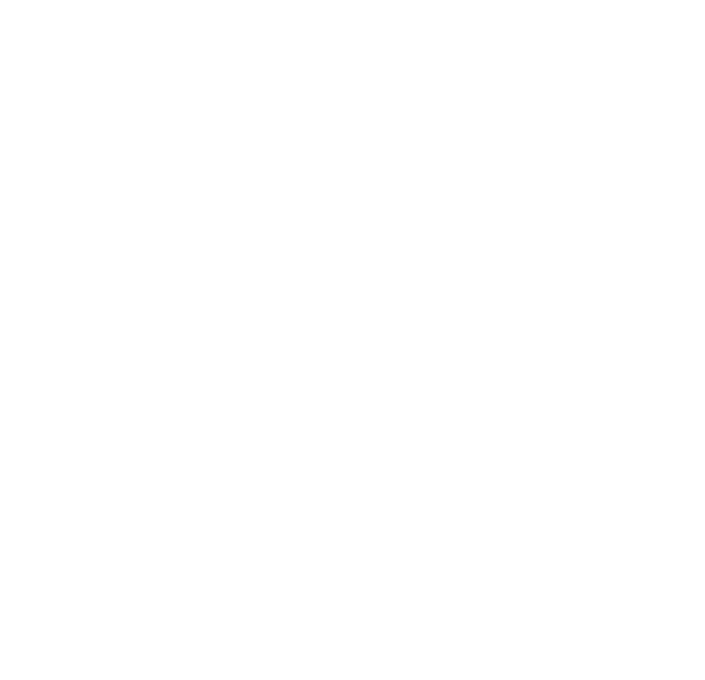
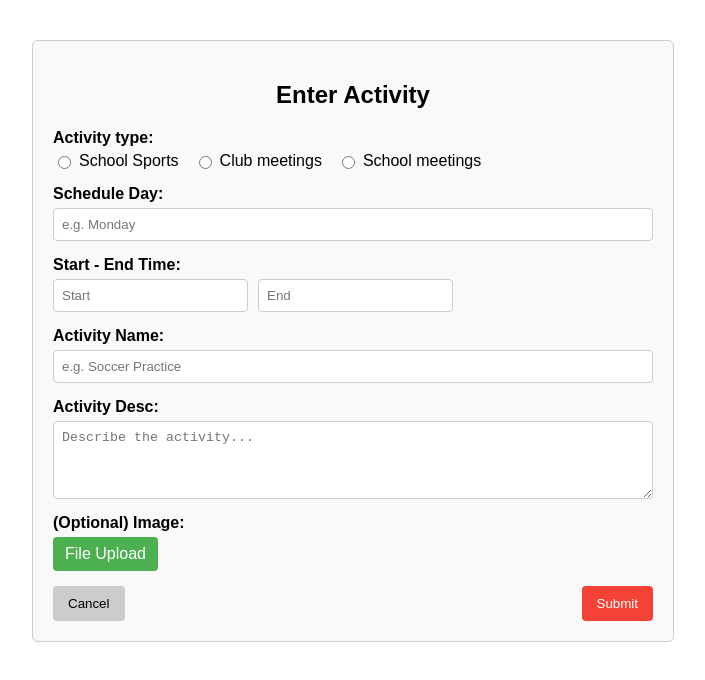
Before and after one commit to NCHS-Software-Engineering/Css-SlideCentral, a React (Create React App) app in the folder client/: page /activities in a window 1280 px wide. Before the commit this address had no page. Shown: the top 680 px of the page, without its empty margins (287-992 px from the left). Built offline with nearby package versions, Linux system fonts and the light colour scheme.

Commit message:
made activities page

```diff
--- a/client/src/App.js
+++ b/client/src/App.js
@@ -2,14 +2,15 @@
 import React from 'react';
 import { BrowserRouter as Router, Routes, Route } from 'react-router-dom';
 import Home from './pages/Home';
-// Import other pages as needed
+import ActivitiesForm from './pages/activitiesform'; // <-- Import your new component
 
 function App() {
   return (
     <Router>
       <Routes>
         <Route path="/" element={<Home />} />
-        {/* Add more routes here */}
+        {/* Add the new ActivitiesForm route */}
+        <Route path="/activities" element={<ActivitiesForm />} />
       </Routes>
     </Router>
   );
--- a/client/src/pages/Home.js
+++ b/client/src/pages/Home.js
@@ -2,6 +2,7 @@
 import React from 'react';
 import { Box, Grid, Button, Typography, Container } from '@mui/material';
 import { keyframes } from '@emotion/react';
+import { Link } from 'react-router-dom'; // <-- Import Link from react-router-dom
 
 // Fade-in animation for the whole page
 const fadeIn = keyframes`
@@ -39,7 +40,12 @@ const Home = () => {
             {/* Left Side Buttons */}
             <Grid item xs={4}>
               <Box sx={{ display: 'flex', gap: '0.5rem', flexWrap: 'nowrap' }}>
-                <Button variant="contained" sx={redButtonStyle}>
+                <Button
+                  component={Link}     // <-- Use Link as the component
+                  to="/activities"     // <-- Destination route
+                  variant="contained"
+                  sx={redButtonStyle}
+                >
                   Enter Activity
                 </Button>
                 <Button variant="contained" sx={redButtonStyle}>
--- /dev/null
+++ b/client/src/pages/activitiesform.js
@@ -0,0 +1,248 @@
+// src/pages/activitiesform.js
+
+import React, { useState } from 'react';
+import { useNavigate } from 'react-router-dom';
+
+function ActivitiesForm() {
+  const navigate = useNavigate();
+
+  // State for each form field
+  const [activityType, setActivityType] = useState('');
+  const [scheduleDay, setScheduleDay] = useState('');
+  const [startTime, setStartTime] = useState('');
+  const [endTime, setEndTime] = useState('');
+  const [activityName, setActivityName] = useState('');
+  const [activityDesc, setActivityDesc] = useState('');
+  const [image, setImage] = useState(null);
+
+  // Handle file upload
+  const handleFileChange = (e) => {
+    if (e.target.files && e.target.files[0]) {
+      setImage(e.target.files[0]);
+    }
+  };
+
+  // Handle form submission
+  const handleSubmit = (e) => {
+    e.preventDefault();
+    // TODO: Add your logic to process form data here, e.g., send to an API or store in state management.
+    console.log({
+      activityType,
+      scheduleDay,
+      startTime,
+      endTime,
+      activityName,
+      activityDesc,
+      image,
+    });
+    // Navigate away or clear the form if needed
+    alert('Activity submitted!');
+    navigate('/');
+  };
+
+  // Handle cancel (e.g., navigate back to home)
+  const handleCancel = () => {
+    navigate('/');
+  };
+
+  return (
+    <div style={styles.container}>
+      <h2 style={styles.header}>Enter Activity</h2>
+
+      <form onSubmit={handleSubmit} style={styles.form}>
+        {/* Activity Type */}
+        <div style={styles.fieldGroup}>
+          <label style={styles.label}>Activity type:</label>
+          <div style={styles.radioGroup}>
+            <label style={styles.radioLabel}>
+              <input
+                type="radio"
+                name="activityType"
+                value="School Sports"
+                checked={activityType === 'School Sports'}
+                onChange={(e) => setActivityType(e.target.value)}
+              />
+              School Sports
+            </label>
+            <label style={styles.radioLabel}>
+              <input
+                type="radio"
+                name="activityType"
+                value="Club meetings"
+                checked={activityType === 'Club meetings'}
+                onChange={(e) => setActivityType(e.target.value)}
+              />
+              Club meetings
+            </label>
+            <label style={styles.radioLabel}>
+              <input
+                type="radio"
+                name="activityType"
+                value="School meetings"
+                checked={activityType === 'School meetings'}
+                onChange={(e) => setActivityType(e.target.value)}
+              />
+              School meetings
+            </label>
+          </div>
+        </div>
+
+        {/* Schedule Day */}
+        <div style={styles.fieldGroup}>
+          <label style={styles.label}>Schedule Day:</label>
+          <input
+            type="text"
+            value={scheduleDay}
+            onChange={(e) => setScheduleDay(e.target.value)}
+            style={styles.input}
+            placeholder="e.g. Monday"
+          />
+        </div>
+
+        {/* Start - End Time */}
+        <div style={styles.fieldGroup}>
+          <label style={styles.label}>Start - End Time:</label>
+          <div style={{ display: 'flex', gap: '10px' }}>
+            <input
+              type="text"
+              placeholder="Start"
+              value={startTime}
+              onChange={(e) => setStartTime(e.target.value)}
+              style={styles.input}
+            />
+            <input
+              type="text"
+              placeholder="End"
+              value={endTime}
+              onChange={(e) => setEndTime(e.target.value)}
+              style={styles.input}
+            />
+          </div>
+        </div>
+
+        {/* Activity Name */}
+        <div style={styles.fieldGroup}>
+          <label style={styles.label}>Activity Name:</label>
+          <input
+            type="text"
+            value={activityName}
+            onChange={(e) => setActivityName(e.target.value)}
+            style={styles.input}
+            placeholder="e.g. Soccer Practice"
+          />
+        </div>
+
+        {/* Activity Description */}
+        <div style={styles.fieldGroup}>
+          <label style={styles.label}>Activity Desc:</label>
+          <textarea
+            value={activityDesc}
+            onChange={(e) => setActivityDesc(e.target.value)}
+            style={{ ...styles.input, height: '60px' }}
+            placeholder="Describe the activity..."
+          />
+        </div>
+
+        {/* Optional Image */}
+        <div style={styles.fieldGroup}>
+          <label style={styles.label}>(Optional) Image:</label>
+          <div style={{ display: 'flex', alignItems: 'center' }}>
+            <label htmlFor="file-upload" style={styles.uploadButton}>
+              File Upload
+            </label>
+            <input
+              id="file-upload"
+              type="file"
+              onChange={handleFileChange}
+              style={{ display: 'none' }}
+            />
+          </div>
+        </div>
+
+        {/* Buttons */}
+        <div style={styles.buttonContainer}>
+          <button type="button" onClick={handleCancel} style={styles.cancelButton}>
+            Cancel
+          </button>
+          <button type="submit" style={styles.submitButton}>
+            Submit
+          </button>
+        </div>
+      </form>
+    </div>
+  );
+}
+
+// Inline styles (optional; you can move them to a CSS file if you prefer)
+const styles = {
+  container: {
+    maxWidth: '600px',
+    margin: '40px auto',
+    padding: '20px',
+    border: '1px solid #ccc',
+    borderRadius: '6px',
+    backgroundColor: '#f9f9f9',
+    fontFamily: 'sans-serif',
+  },
+  header: {
+    marginBottom: '20px',
+    textAlign: 'center',
+  },
+  form: {
+    display: 'flex',
+    flexDirection: 'column',
+    gap: '15px',
+  },
+  fieldGroup: {
+    display: 'flex',
+    flexDirection: 'column',
+  },
+  label: {
+    marginBottom: '5px',
+    fontWeight: 'bold',
+  },
+  input: {
+    padding: '8px',
+    borderRadius: '4px',
+    border: '1px solid #ccc',
+  },
+  radioGroup: {
+    display: 'flex',
+    gap: '15px',
+  },
+  radioLabel: {
+    display: 'flex',
+    alignItems: 'center',
+    gap: '5px',
+  },
+  uploadButton: {
+    padding: '8px 12px',
+    backgroundColor: '#4CAF50',
+    color: '#fff',
+    borderRadius: '4px',
+    cursor: 'pointer',
+    textAlign: 'center',
+  },
+  buttonContainer: {
+    display: 'flex',
+    justifyContent: 'space-between',
+  },
+  cancelButton: {
+    backgroundColor: '#ccc',
+    color: '#000',
+    border: 'none',
+    padding: '10px 15px',
+    borderRadius: '4px',
+    cursor: 'pointer',
+  },
+  submitButton: {
+    backgroundColor: '#f44336',
+    color: '#fff',
+    border: 'none',
+    padding: '10px 15px',
+    borderRadius: '4px',
+    cursor: 'pointer',
+  },
+};
+
+export default ActivitiesForm;
```
Also changed, not shown: 1 other file (tests, documents, lock files or other folders).
